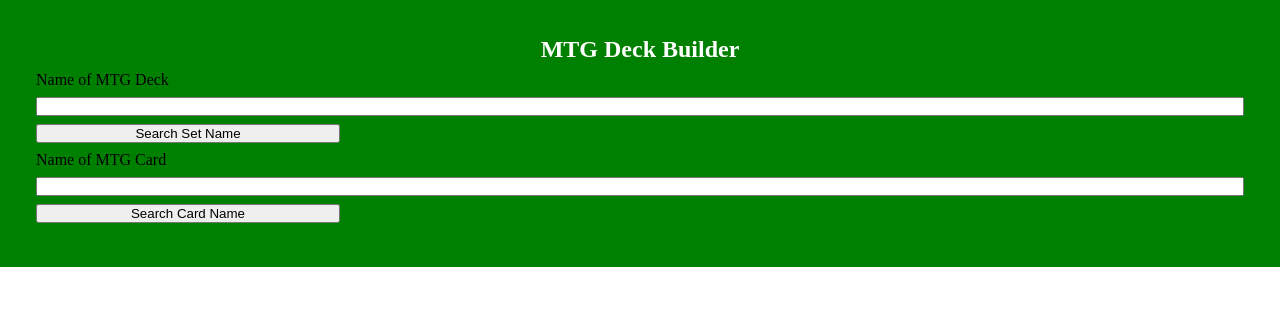
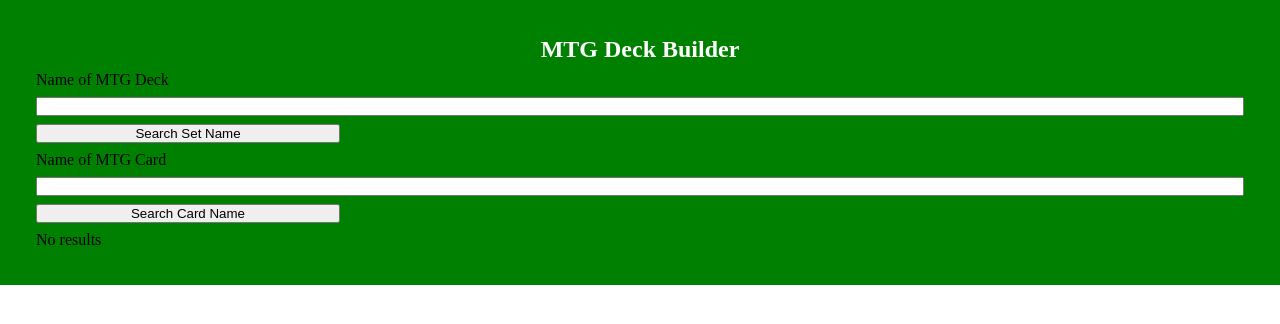
Before and after one commit to Hradwan5597/mtg-deck-builder, a React (Create React App) app: page / in a window 1280 px wide. Shown: the top 324 px of the page. Built offline with nearby package versions, Linux system fonts and the light colour scheme.

Commit message:
still setting up events

```diff
--- a/src/App.js
+++ b/src/App.js
@@ -3,13 +3,22 @@
 import ListView from './components/ListView.js';
 import {DataBaseService} from './services/DataBaseService.js'
 
+const App = () =>
+{
+  const [cardNames, setCardNames] = useState([]);
+  const [setNames, setCardSetName] = useState([]);
+  const [searchResults, setSearchResults] = useState(["sahku","mah","bowss"]);
 
   const onSearchByCardName = () => {
     DataBaseService.searchForCardByName(document.getElementById("card-name").value);
+    // setCardNames()
+    setSearchResults()
   }
 
   const onSearchBySetName = () => {
     DataBaseService.searchForSetByName(document.getElementById("set-name").value);
+    // setCardSetName()
+    setSearchResults()
   }
 
   const onSearchClick = (event) =>
@@ -28,16 +37,9 @@
     }
   }
 
-const App = () =>
-{
-  const [cardNames, onSearchByCardName] = useState([]);
-  const [setNames, onSearchBySetName] = useState([]);
-
   return (
     <div className="App">
-      <h2>
-        MTG Deck Builder
-      </h2>
+      <h2>MTG Deck Builder</h2>
       <label htmlFor="set-name">Name of MTG Deck</label>
       <input type="text" id="set-name" name="set-name" minLength="25" maxLength="50"/>
       <button id="set-name-button" onClick={onSearchClick}>Search Set Name</button>
@@ -45,8 +47,8 @@
       <input type="text" id="card-name" name="card-name" minLength="15" maxLength="25"/>
       <button id="card-name-button" onClick={onSearchClick}>Search Card Name</button>
 
-    <ListView >
-    </ListView>
+    <ListView searchResults={searchResults}/>
+
     </div>
   );
 }
--- a/src/components/ListView.js
+++ b/src/components/ListView.js
@@ -3,7 +3,10 @@
 const ListView = (props) => {
     return (
         <div className="ListView">
-            {}
+            <ul>
+                {props.searchResults.length != 0 ? <p>No results</p> :
+                props.searchResults.map(e => <li>{e}</li>)}
+            </ul>
         </div>
     );
 }
```
Lines whose indentation alone changed are shown as unchanged.
